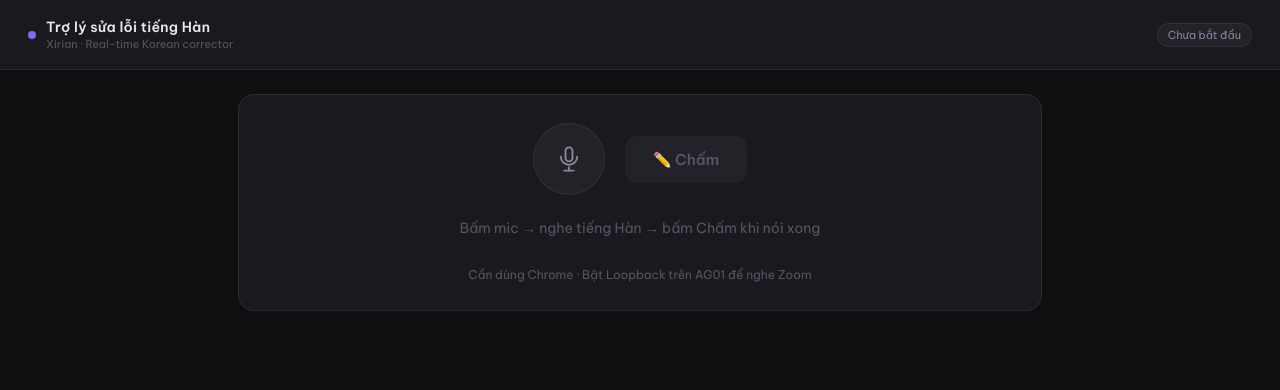
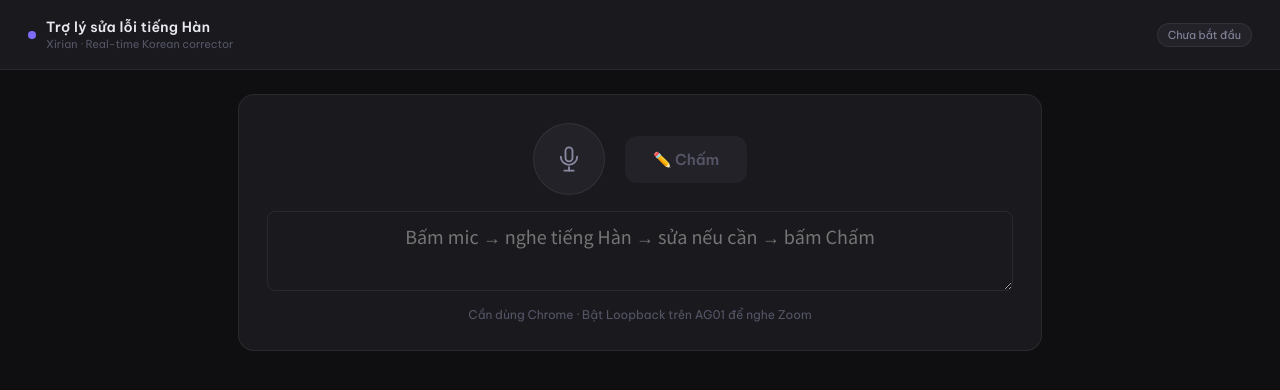
Before and after one commit to chixieunhan1/tr-l-ai-ch-m-n-i, a Next.js app in the folder korean-corrector/: page / in a window 1280 px wide. Shown: the top 390 px of the page. Built offline with nearby package versions, Linux system fonts and the light colour scheme.

Commit message:
Update page.tsx

```diff
--- a/korean-corrector/app/page.tsx
+++ b/korean-corrector/app/page.tsx
@@ -135,9 +135,7 @@ export default function Home() {
               {isAnalyzing ? '⏳ Đang chấm...' : '✏️ Chấm'}
             </button>
           </div>
-          <div style={{width:'100%',minHeight:40,textAlign:'center',fontSize:18,fontFamily:"'Noto Sans KR',sans-serif",lineHeight:1.6}}>
-            {finalBuf||interimBuf ? (<>{finalBuf&&<span style={{color:'var(--text)'}}>{finalBuf}</span>}{interimBuf&&<span style={{color:'var(--text3)'}}>{interimBuf}</span>}</>) : (<span style={{fontSize:14,color:'var(--text3)',fontFamily:"'Be Vietnam Pro'"}}>Bấm mic → nghe tiếng Hàn → bấm Chấm khi nói xong</span>)}
-          </div>
+          <textarea value={finalBuf + interimBuf} onChange={(e) => { finalRef.current = e.target.value; interimRef.current = ''; setFinalBuf(e.target.value); setInterimBuf(''); }} placeholder="Bấm mic → nghe tiếng Hàn → sửa nếu cần → bấm Chấm" style={{width:'100%',minHeight:60,textAlign:'center',fontSize:18,fontFamily:"'Noto Sans KR',sans-serif",lineHeight:1.6,background:'transparent',border:'1px solid var(--border)',borderRadius:8,color:'var(--text)',padding:'10px',resize:'vertical',outline:'none'}} />
           <div style={{fontSize:12,color:'var(--text3)'}}>Cần dùng Chrome · Bật Loopback trên AG01 để nghe Zoom</div>
         </div>
 
```
